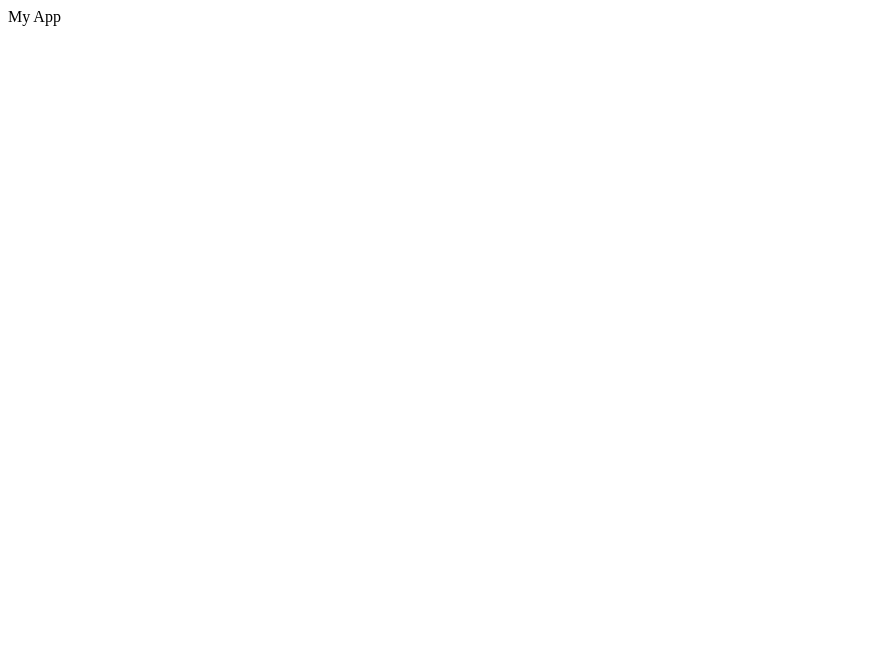
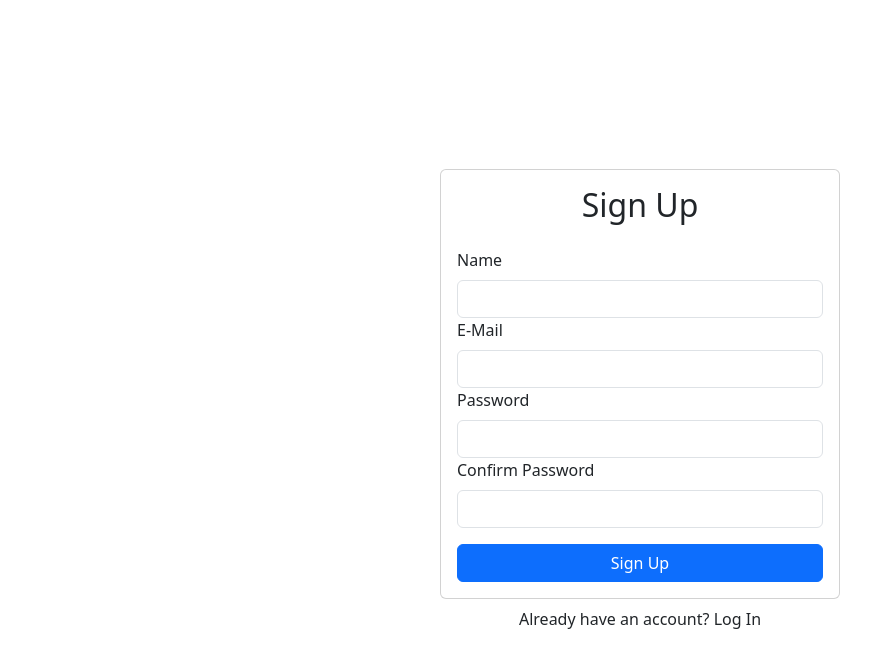
Before and after one commit to Zubaer-Alam/React-Firebase-Auth, a React (Vite) app in the folder firebase-auth/: page / in a window 1280 px wide. Shown: the top 668 px of the page, without its empty margins (0-895 px from the left). Built offline with nearby package versions, Linux system fonts and the light colour scheme.

Commit message:
SignUp component created

```diff
--- a/firebase-auth/package.json
+++ b/firebase-auth/package.json
@@ -10,8 +10,10 @@
     "preview": "vite preview"
   },
   "dependencies": {
+    "bootstrap": "^5.3.1",
     "firebase": "^10.3.1",
     "react": "^18.2.0",
+    "react-bootstrap": "^2.8.0",
     "react-dom": "^18.2.0"
   },
   "devDependencies": {
--- a/firebase-auth/src/App.jsx
+++ b/firebase-auth/src/App.jsx
@@ -1,9 +1,9 @@
-import React from "react";
+import Signup from "./components/Signup.jsx";
 
 function App(){
     return(
         <div>
-            My App
+            <Signup/>
         </div>
     )
 }
--- a/firebase-auth/src/components/Signup.js
+++ /dev/null
@@ -1 +0,0 @@
-import React from 'react';
--- /dev/null
+++ b/firebase-auth/src/components/Signup.jsx
@@ -0,0 +1,44 @@
+import React from "react";
+import {useRef} from 'react';
+import {Button, Card, Form, Alert, Container} from "react-bootstrap";
+
+const Signup = () => {
+    const nameRef = useRef();
+    const emailRef = useRef();
+    const passwordRef = useRef();
+    const confirmPasswordRef = useRef();
+    return (
+        <Container className='d-flex align-items-center justify-content-center' style={{minHeight: "100vh"}}>
+            <div className="w-100" style={{maxWidth:"400px"}}>
+                <Card>
+                    <Card.Body>
+                        <h2 className='text-center mb-4'>Sign Up</h2>
+
+                        <Form.Group id='name'>
+                            <Form.Label>Name</Form.Label>
+                            <Form.Control ref={nameRef} type='text' required/>
+                        </Form.Group>
+
+                        <Form.Group id='email'>
+                            <Form.Label>E-Mail</Form.Label>
+                            <Form.Control ref={emailRef} type='email' required/>
+                        </Form.Group>
+
+                        <Form.Group id='password'>
+                            <Form.Label>Password</Form.Label>
+                            <Form.Control ref={passwordRef} type='password' required/>
+                        </Form.Group>
+
+                        <Form.Group id='confirm-password'>
+                            <Form.Label>Confirm Password</Form.Label>
+                            <Form.Control ref={confirmPasswordRef} type='password' required/>
+
+                        </Form.Group>
+                        <Button className="w-100 mt-3" type="submit">Sign Up</Button>
+                    </Card.Body>
+                </Card>
+                <div className='w-100 text-center mt-2'>Already have an account? Log In</div>
+            </div>
+        </Container>)
+}
+export default Signup;
--- a/firebase-auth/src/main.jsx
+++ b/firebase-auth/src/main.jsx
@@ -1,6 +1,6 @@
-import React from 'react'
 import ReactDOM from 'react-dom/client'
 import App from './App.jsx'
+import 'bootstrap/dist/css/bootstrap.min.css'
 
 ReactDOM.createRoot(document.getElementById('root')).render(
     <App />
```
Also changed, not shown: firebase-auth/src/firebase.js (+15 -0 lines), 1 other file (tests, documents, lock files or other folders).
